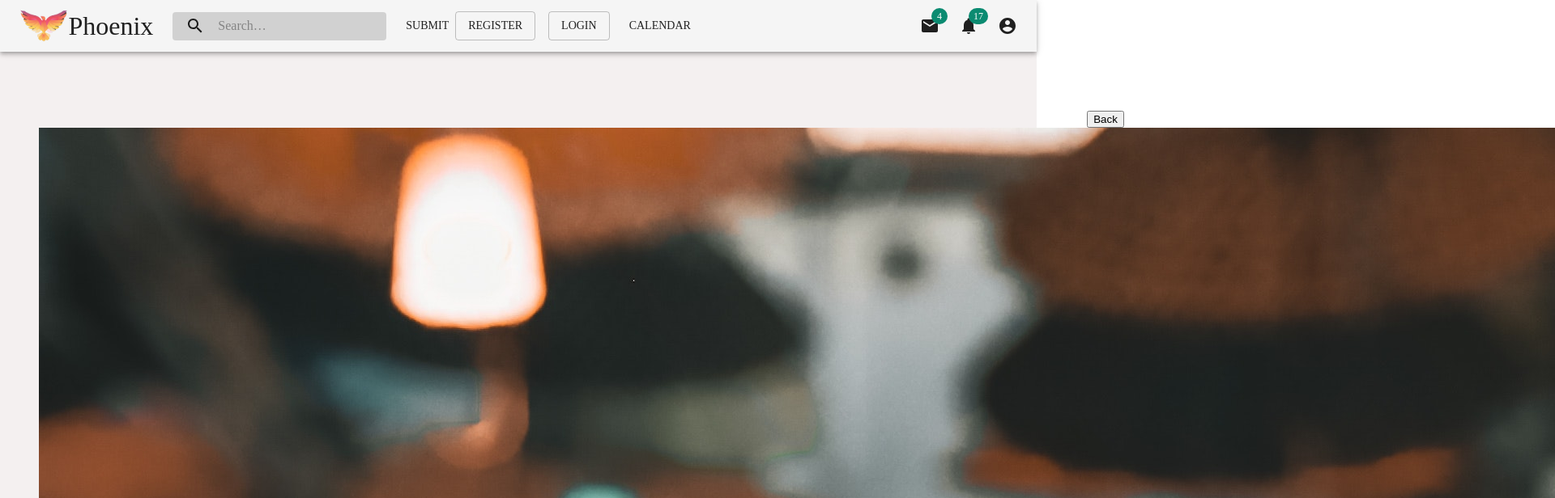
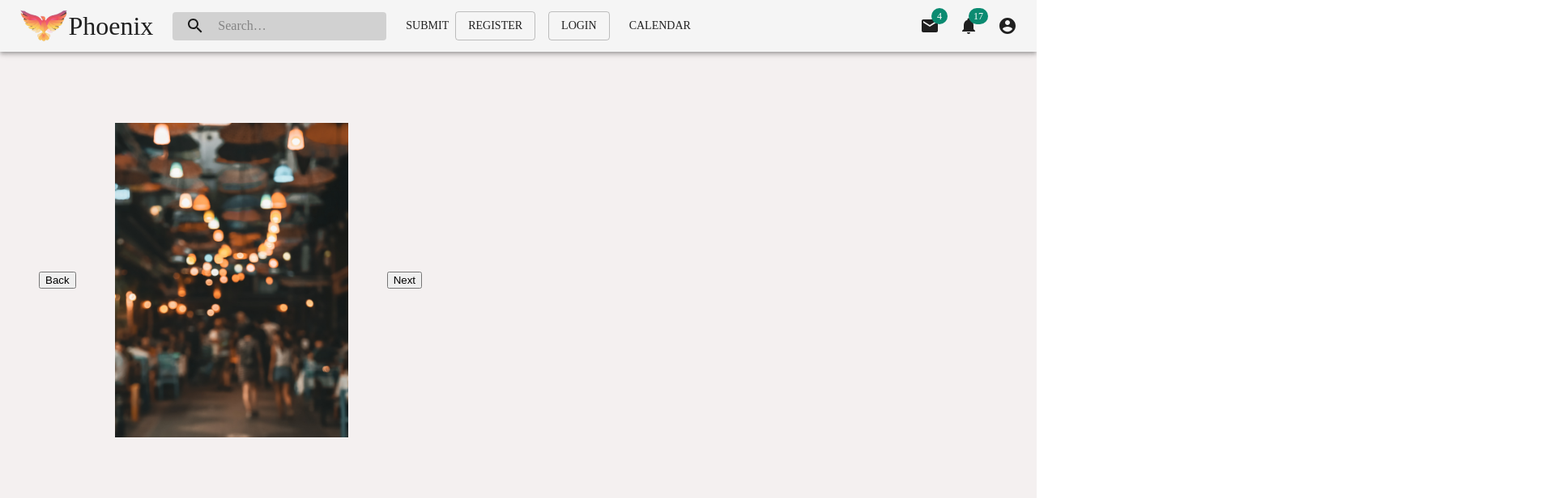
Before and after one commit to BloomTech-Labs/phoenix-fe, a React (Create React App) app: page / in a window 1280 px wide. Shown: the top 616 px of the page at 81% size, 1920 px wide, since content can reach past the window. Built offline with nearby package versions, Linux system fonts and the light colour scheme; a web font is replaced by a local one.

Commit message:
styled carousel, created component

```diff
--- a/src/components/LandPageCarousel.js
+++ b/src/components/LandPageCarousel.js
@@ -28,13 +28,17 @@ export default function LandPageCarousel() {
   return (
     <div className={classes.root}>
       <div className={classes.carousel}>
-        <button onClick={handleBackImage}>Back</button>
+        <span className={classes.buttonCarousel}>
+          <button onClick={handleBackImage}>Back</button>
+        </span>
         <img
           src={images[selectedImage]}
           alt="blurred party people"
           className={classes.carousel}
         />
-        <button onClick={handleNextImage}>Next</button>
+        <span className={classes.buttonCarousel}>
+          <button onClick={handleNextImage}>Next</button>
+        </span>
       </div>
     </div>
   );
--- a/src/styles/LandPageCarouselStyles.js
+++ b/src/styles/LandPageCarouselStyles.js
@@ -1,12 +1,21 @@
-import {  makeStyles } from '@material-ui/core/styles';
+import { makeStyles } from "@material-ui/core/styles";
 
 const LandPageCarouselStyles = makeStyles((theme) => ({
   root: {
-        width: '40%',
-        display: 'flex',
-        flexDirection: 'row',
-         margin: '3rem',
-
+    width: "40%",
+    display: "flex",
+    flexDirection: "row"
+  },
+  carousel: {
+    width: "75%",
+    display: "flex",
+    alignSelf: "flex-start",
+    margin: "2rem",
+  },
+  buttonCarousel: {
+    display: "flex",
+    alignItems: "center",
+    margin: "1rem",
   },
   heading: {
     fontSize: theme.typography.pxToRem(15),
```
Lines whose indentation alone changed are shown as unchanged.
